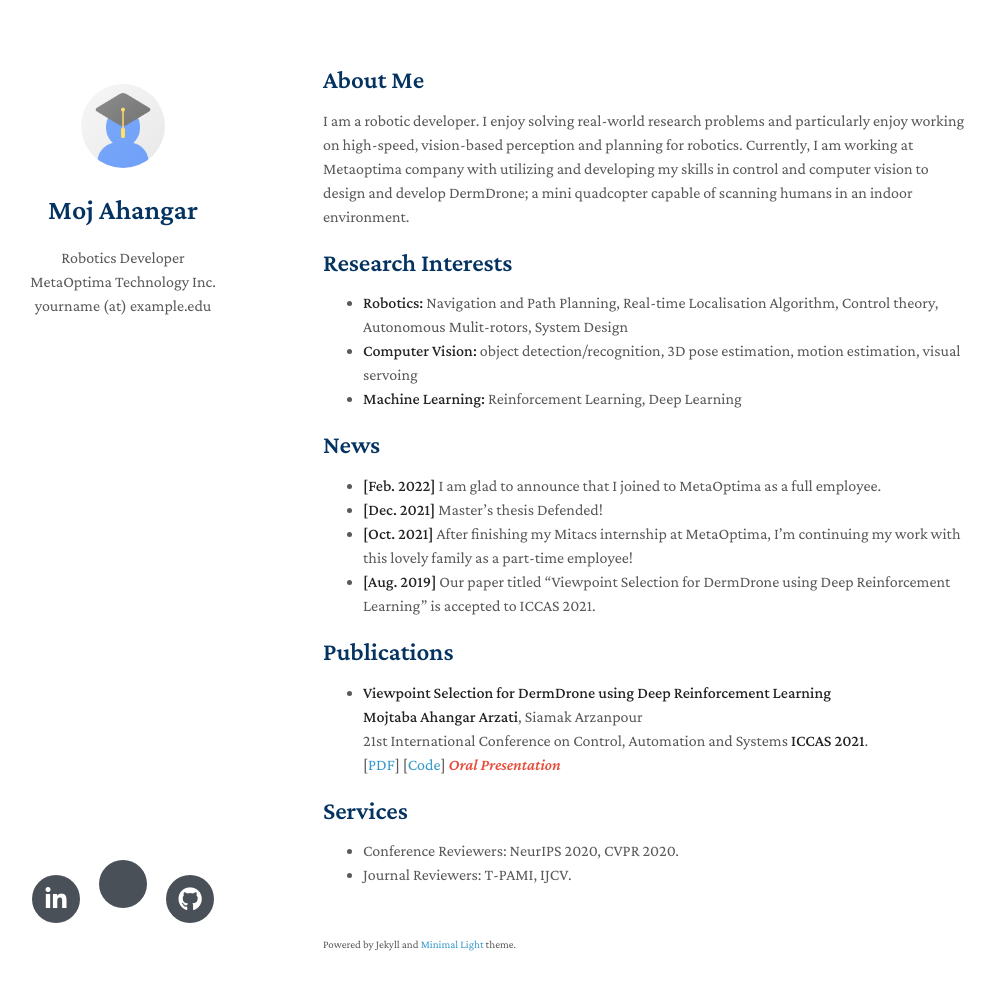
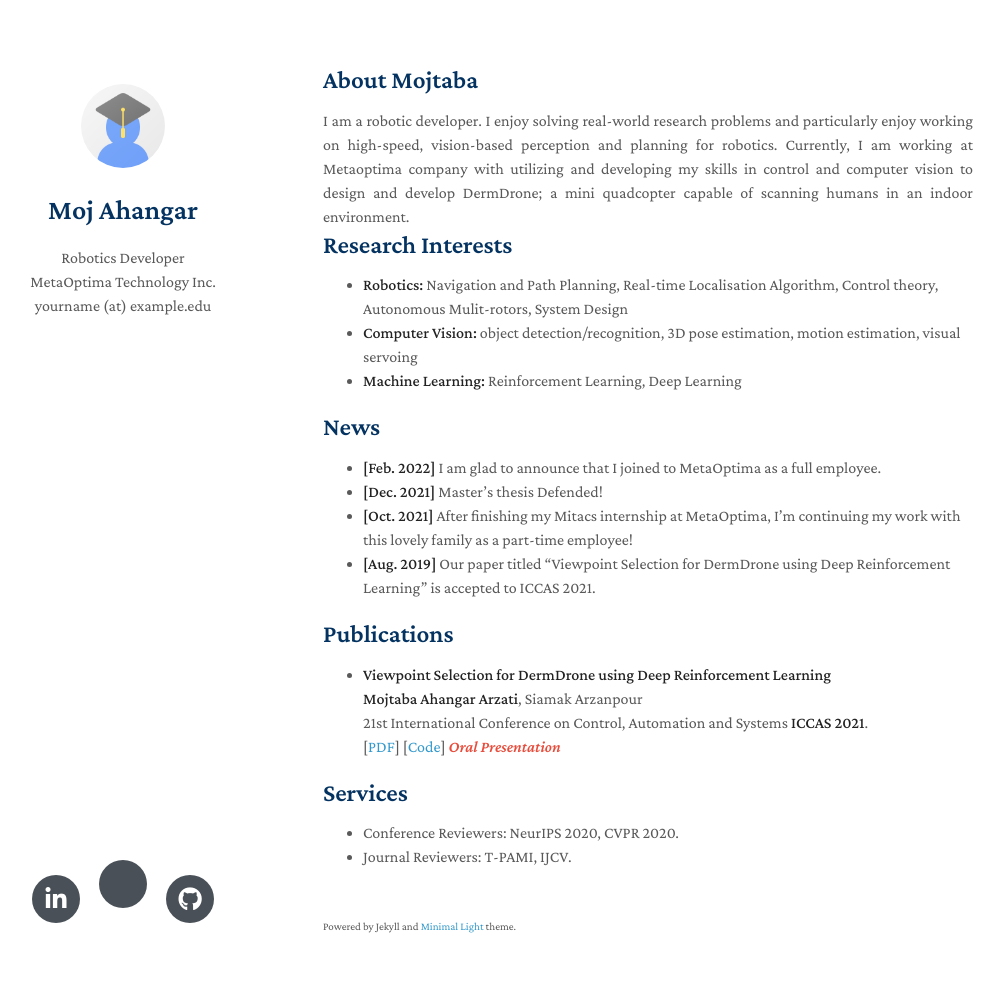
Before and after one commit to Moj-Dev/Moj-Dev.github.io, a Jekyll site: the page built from index.md, in a window 1280 px wide and 1025 px high. Shown: the top 990 px of the window, without its empty margins (147-1151 px from the left). Built offline with Jekyll 4.4.1, drawn with Linux system fonts in a browser that asks for light colours; nearby versions of some CDN libraries; a style sheet for code colours, icons or effects is not loaded; our own code applies the rules of GitHub Pages for plain Markdown files.

Commit message:
moj commit

```diff
--- a/index.md
+++ b/index.md
@@ -2,9 +2,9 @@
 layout: homepage
 ---
 
-## About Me
+## About Mojtaba
 
-I am a robotic developer. I enjoy solving real-world research problems and particularly enjoy working on high-speed, vision-based perception and planning for robotics. Currently, I am working at Metaoptima company with utilizing and developing my skills in control and computer vision to design and develop DermDrone; a mini quadcopter capable of scanning humans in an indoor environment.
+<div style="text-align: justify"> I am a robotic developer. I enjoy solving real-world research problems and particularly enjoy working on high-speed, vision-based perception and planning for robotics. Currently, I am working at Metaoptima company with utilizing and developing my skills in control and computer vision to design and develop DermDrone; a mini quadcopter capable of scanning humans in an indoor environment.  </div>
 
 ## Research Interests
 
--- /dev/null
+++ b/text-align: .txt
@@ -0,0 +1 @@
+text-align: justify
```
Also changed, not shown: 1 other file.
